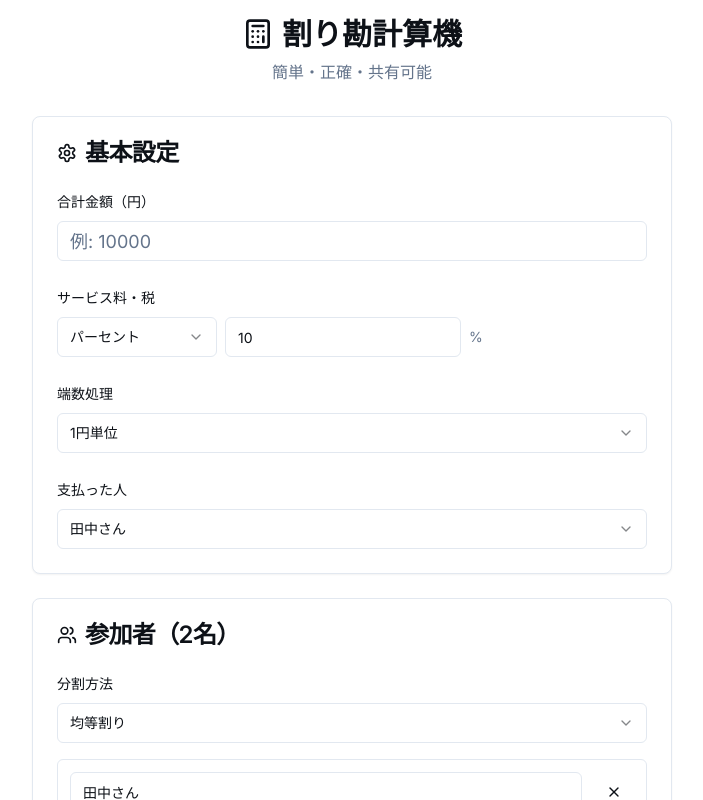
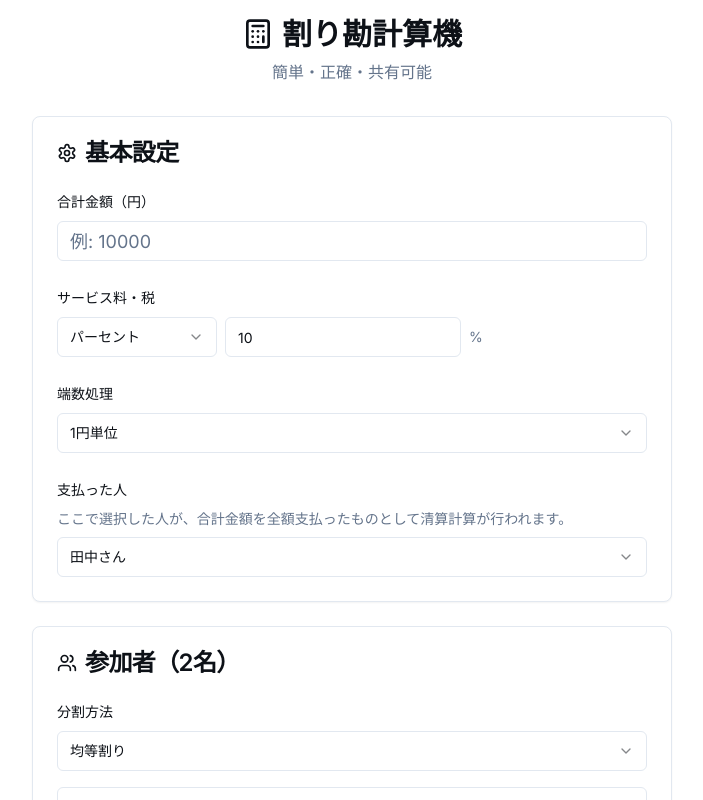
Before and after one commit to shinji-work/split_alculator_test, a Next.js app: page / in a window 1280 px wide. Shown: the top 800 px of the page, without its empty margins (288-991 px from the left). Built offline with nearby package versions, Linux system fonts and the light colour scheme.

Commit message:
feat: Add description for payer selection
Adds a description under the "Paid by" dropdown to clarify its purpose.

```diff
--- a/src/app/page.tsx
+++ b/src/app/page.tsx
@@ -293,6 +293,9 @@ export default function Home() {
             </div>
             <div className="space-y-2">
               <Label htmlFor="paid-by">支払った人</Label>
+              <p className="text-sm text-muted-foreground">
+                ここで選択した人が、合計金額を全額支払ったものとして清算計算が行われます。
+              </p>
               <Select
                 value={paidBy}
                 onValueChange={(value) => setPaidBy(value)}
```
